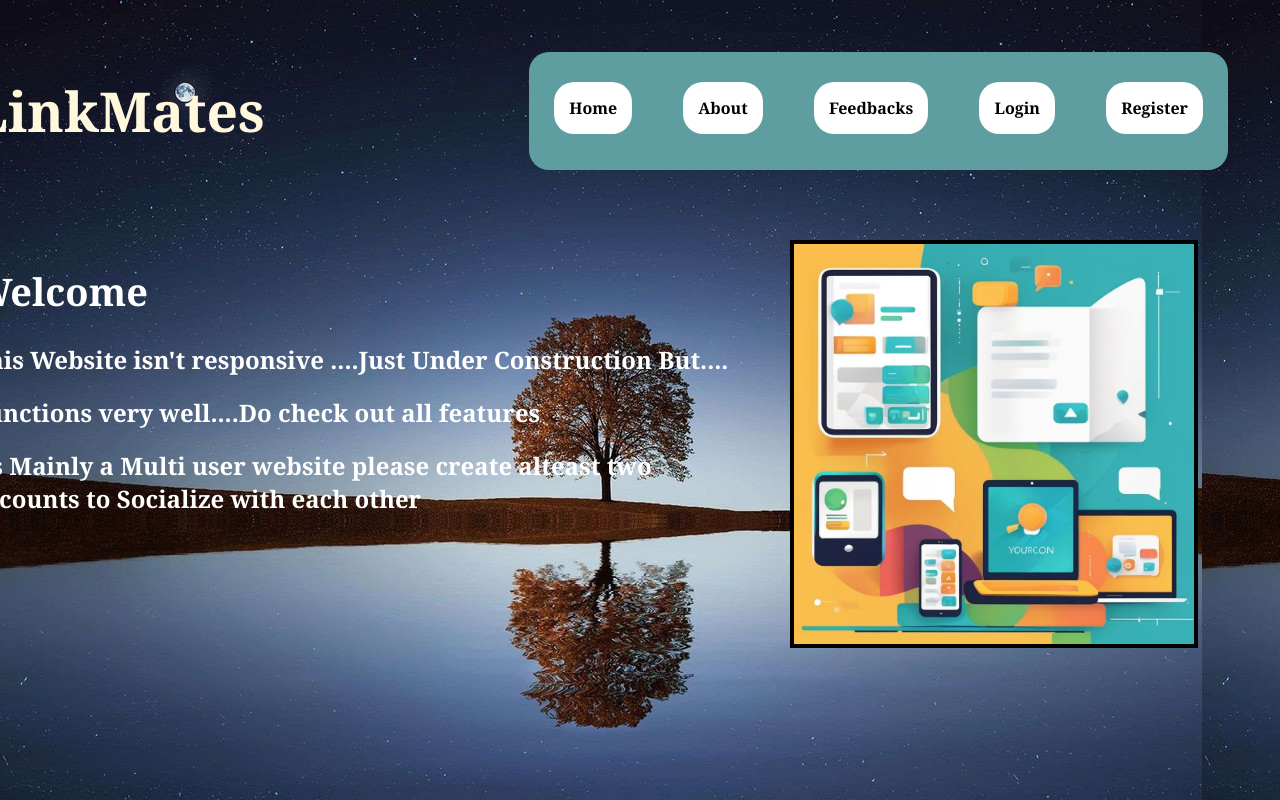
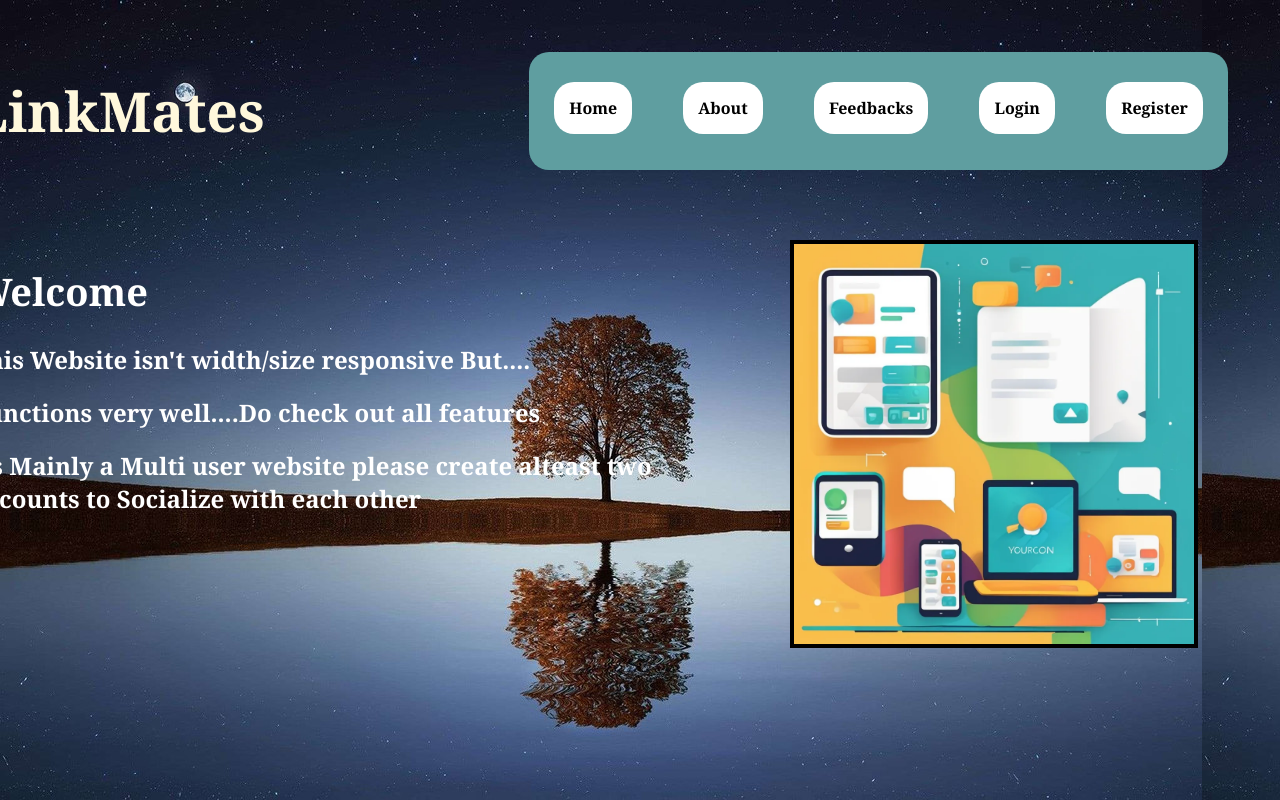
Before and after one commit to MallikarjunaM7/LinkMates, a React (Vite) app in the folder client/: page / in a window 1280 px wide. Built offline with nearby package versions, Linux system fonts and the light colour scheme.

Commit message:
Update Home.jsx

```diff
--- a/client/src/pages1/Home.jsx
+++ b/client/src/pages1/Home.jsx
@@ -35,7 +35,7 @@ export const Home = () => {
             <div className="imagediv">
             <div className="left">
                 <h1 className="welcome">Welcome</h1>
-                <h2>This Website isn't responsive ....Just Under Construction But....</h2>
+                <h2>This Website isn't width/size responsive But....</h2>
                 <h2>Functions very well....Do check out all features</h2>
 
                 <h2>Its Mainly a Multi user website please create alteast two accounts to Socialize with each other</h2>
```
